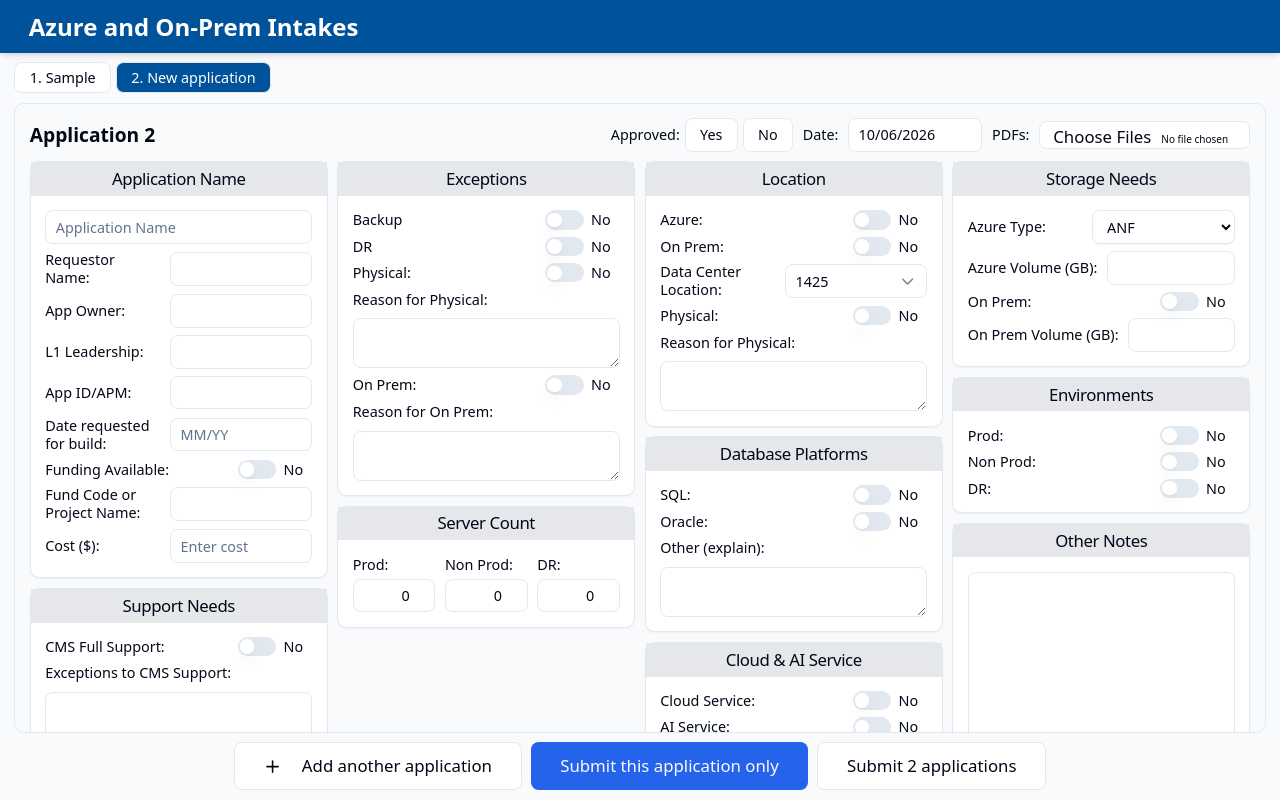
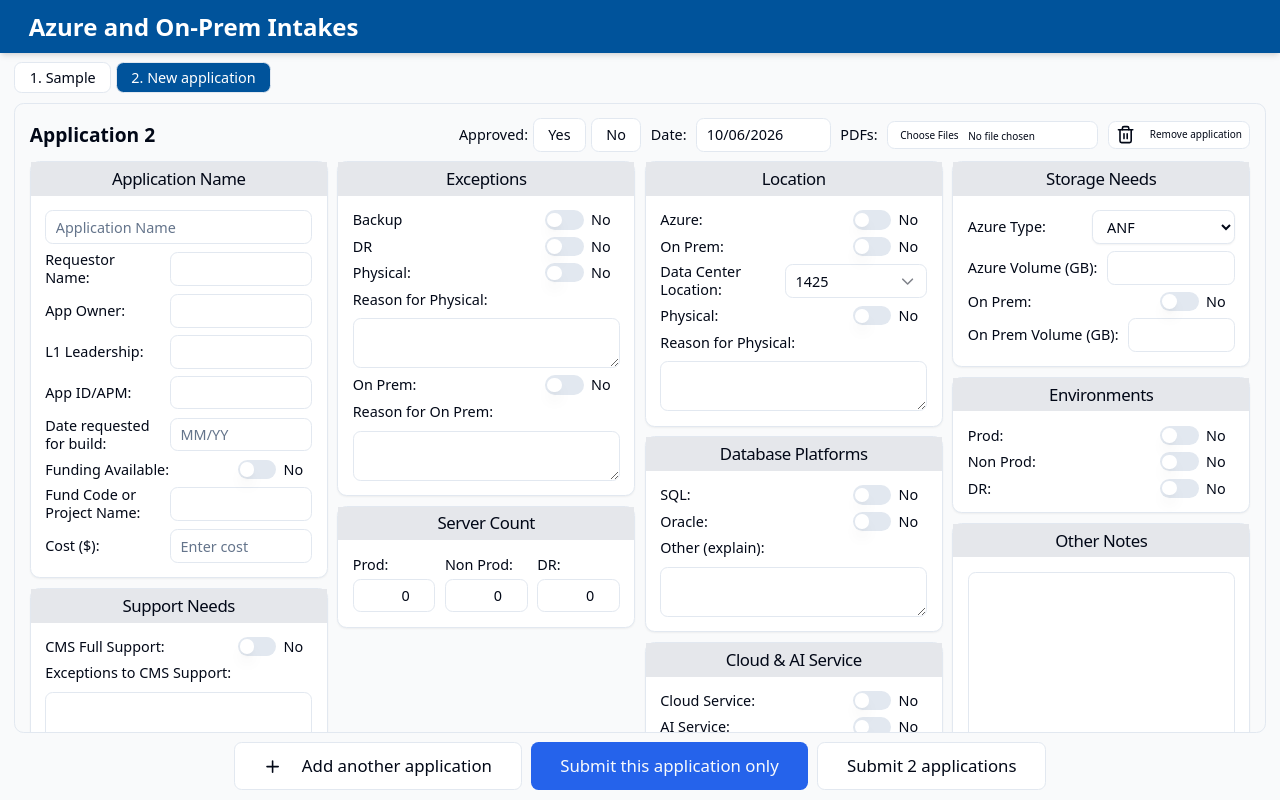
Before and after one commit to Jeevanhm/intake-form-g1, a React (Vite) app: page / in a window 1280 px wide. Both pictures are taken after typing "Sample", "Sample", "Sample", "Sample", "Sample", "Sample" into the empty fields and a click on the button "Add another application". Built offline with nearby package versions, Linux system fonts and the light colour scheme.

Commit message:
update font size

```diff
--- a/src/components/WeeklyIntakeForm.tsx
+++ b/src/components/WeeklyIntakeForm.tsx
@@ -307,6 +307,11 @@
     setActiveId(id);
   };
 
+  const removeApplication = (id: number) => {
+    setApplications((current) => current.filter((application) => application.id !== id));
+    delete pdfInputRefs.current[id];
+  };
+
   const deleteStoredApplication = async (application: ApplicationEntry) => {
     if (!application.databaseId || !adminToken) return;
     const name = application.formData.appName.trim() || "this application";
@@ -514,7 +519,7 @@
                     multiple
                     aria-describedby={pdfError ? errorId : undefined}
                     aria-invalid={Boolean(pdfError)}
-                    className="h-6 w-44 px-1.5 py-0.5 text-[10px] md:text-[10px]"
+                    className="h-6 w-44 px-1.5 py-0.5 text-[10px] file:mr-1 file:h-5 file:px-1 file:text-[10px] md:text-[10px]"
                     onChange={(event) => {
                       handlePdfAdd(id, Array.from(event.target.files ?? []));
                       event.currentTarget.value = "";
@@ -567,6 +572,20 @@
                     >
                       <Upload className="mr-1 h-3 w-3" />
                       Load from CSV
+                    </Button>
+                  )}
+                  {applications.length > 1 && (
+                    <Button
+                      type="button"
+                      variant="outline"
+                      size="sm"
+                      className="h-6 px-1.5 text-[10px]"
+                      onClick={() => removeApplication(id)}
+                      disabled={isSubmitting}
+                      aria-label={`Remove application ${index + 1}`}
+                    >
+                      <Trash2 className="mr-1 h-2.5 w-2.5" />
+                      Remove application
                     </Button>
                   )}
                   {isAdmin && databaseId && (
```
